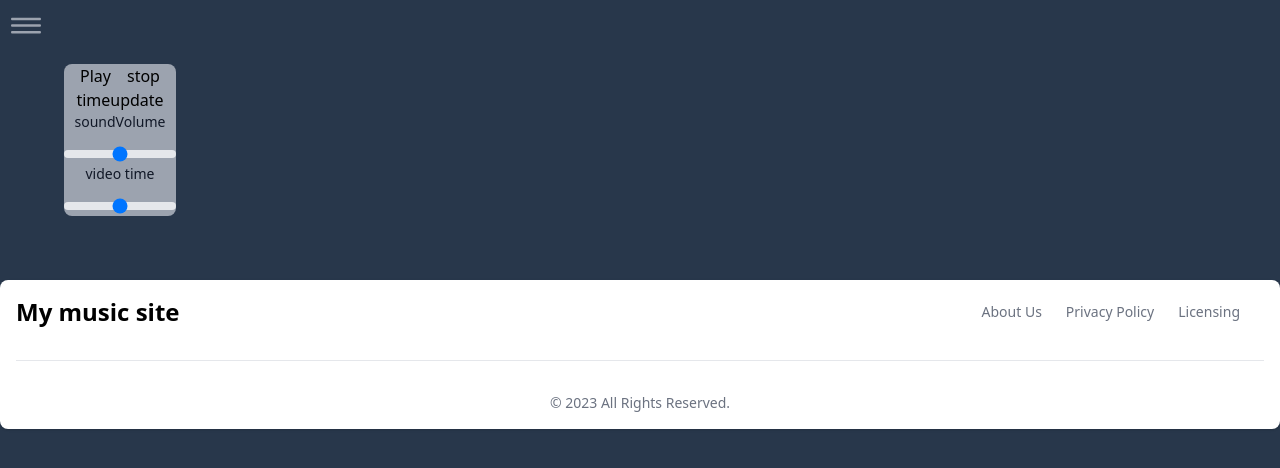
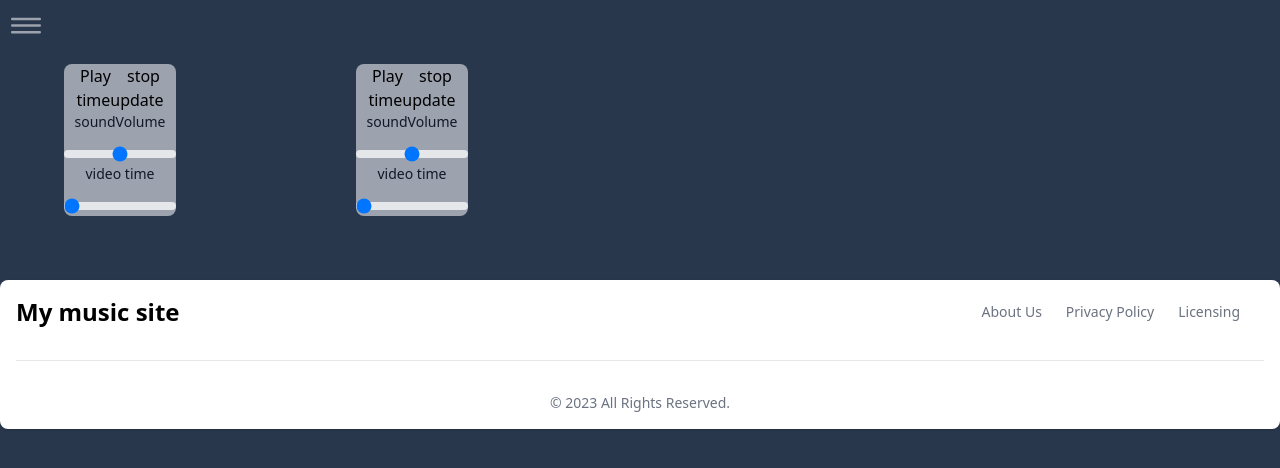
Before and after one commit to Gogo200202/MusicPlayerApp, a React (Vite) app: page / in a window 1280 px wide. Shown: the top 468 px of the page. Built offline with nearby package versions, Linux system fonts and the light colour scheme.

Commit message:
easy adding songs

```diff
--- a/src/Pages/Home.jsx
+++ b/src/Pages/Home.jsx
@@ -1,8 +1,16 @@
 import React, { useEffect,useState, useCallback, memo, useRef } from "react";
-
 import MusicPlayer from "./components/MusicPlayer";
 
-let audio = new Audio("../public/music/FYRE.mp3");
+const namesOfAudioFiles=["FYRE","FNAF Survive the Night"];
+
+
+
+let component=[];
+for (let index = 0; index < namesOfAudioFiles.length; index++) {
+  let audio = new Audio("/music/"+namesOfAudioFiles[index]+".mp3");
+  let currentComponent=<MusicPlayer key={index}  prop={{audio:audio}}/>
+  component.push(currentComponent);
+}
 
 
 function Home() {
@@ -12,7 +20,7 @@ function Home() {
   return (
     <div className="grid grid-cols-4 gap-4 m-16">
 
-    <MusicPlayer prop={{audio:audio}}/>
+    {component}
     </div>
   );
 }
--- a/src/Pages/components/MusicPlayer.jsx
+++ b/src/Pages/components/MusicPlayer.jsx
@@ -78,7 +78,7 @@ import React, { useEffect,useState, useCallback, memo, useRef } from "react";
               id="default-range"
               type="range"
               className="w-full h-2 bg-gray-200 rounded-lg appearance-none cursor-pointer dark:bg-gray-700"
-              value={timeUpdate}
+              value={timeUpdate|| '0'}
               onChange={soundTime}
             ></input>
             <audio />
--- a/vite.config.js
+++ b/vite.config.js
@@ -1,5 +1,6 @@
 import { defineConfig } from 'vite'
 import react from '@vitejs/plugin-react'
+
 
 // https://vitejs.dev/config/
 export default defineConfig({
```
Also changed, not shown: 1 other file (tests, documents, lock files or other folders).
